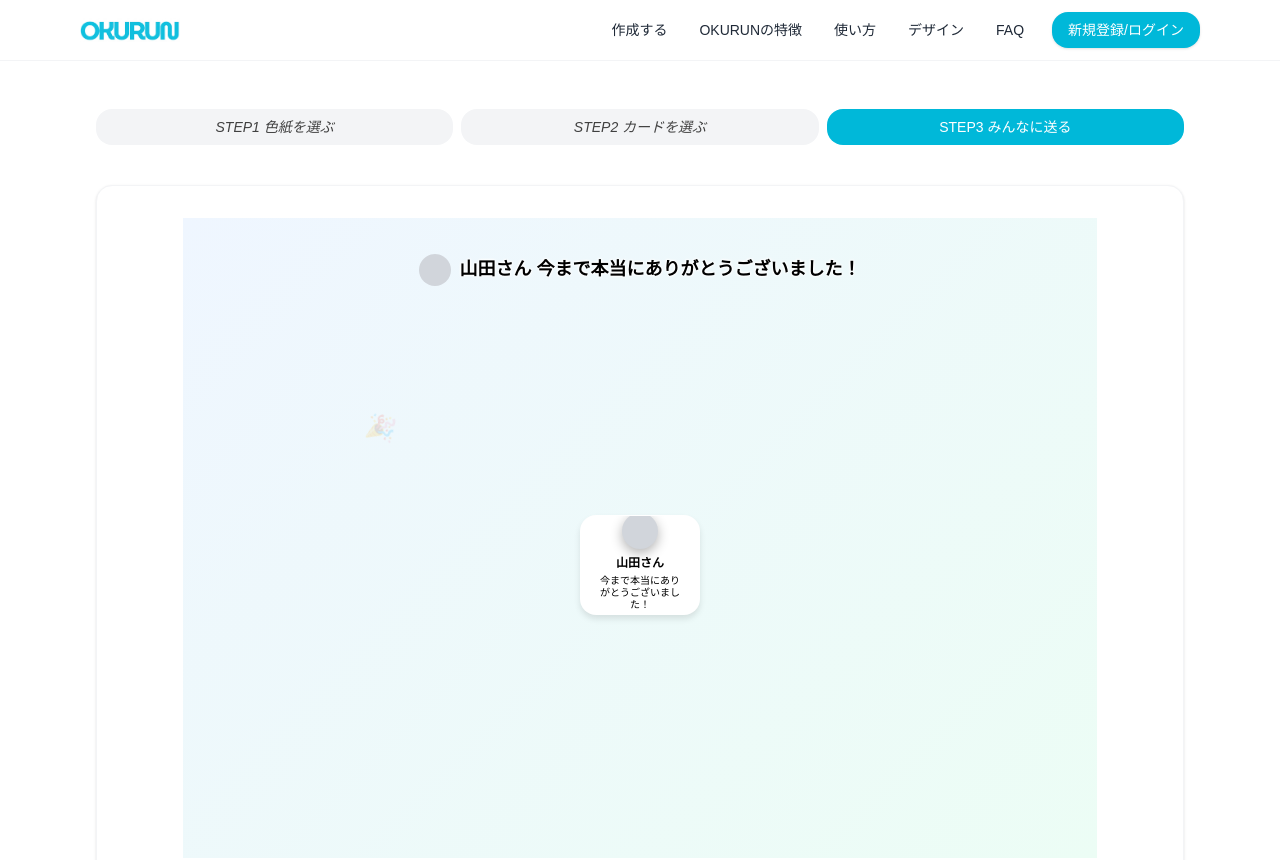
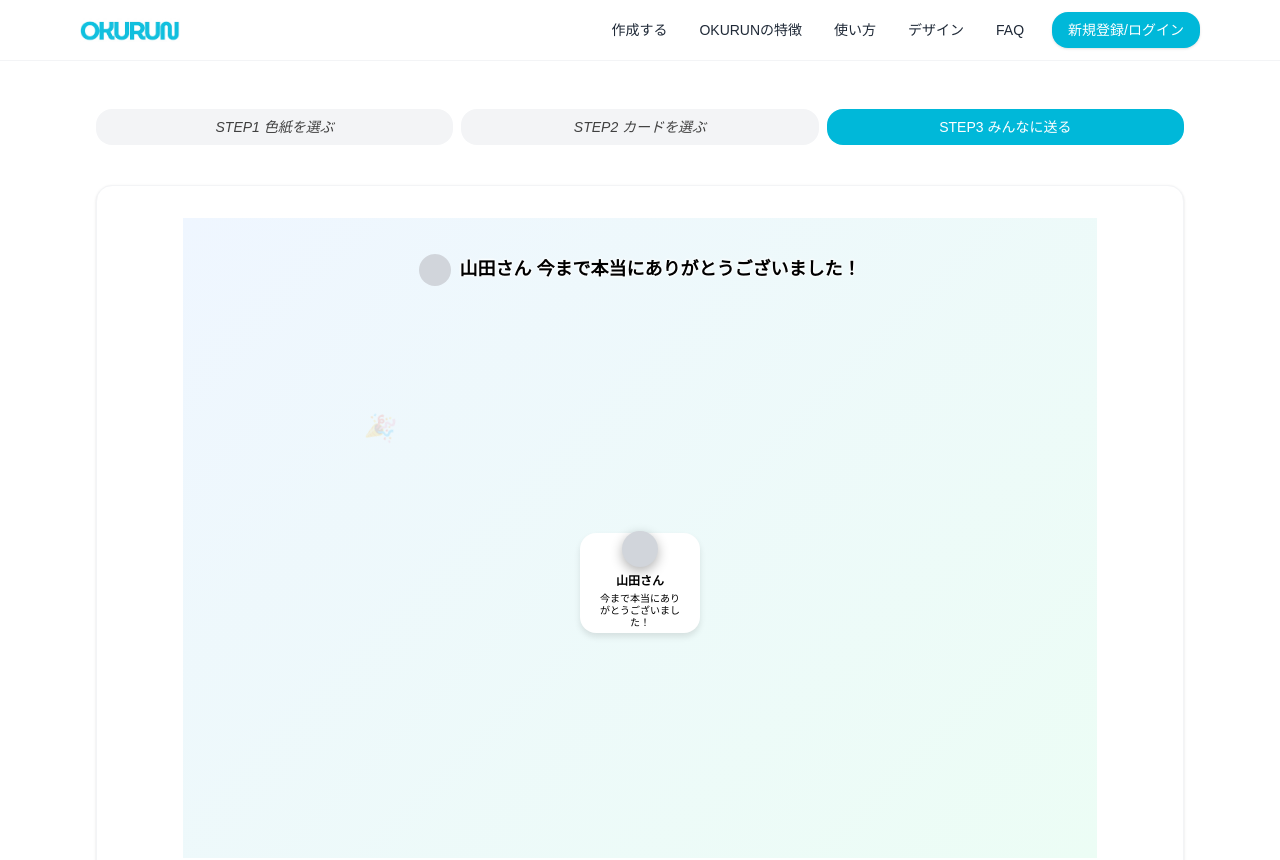
Before and after one commit to takumitennis/okurun, a Next.js app: page /share/1 in a window 1280 px wide. Shown: the top 860 px of the page. Built offline with nearby package versions, Linux system fonts and the light colour scheme.

Commit message:
fix(ui): add sufficient top margin to prevent photo cutoff

```diff
--- a/components/board/BoardPreview.tsx
+++ b/components/board/BoardPreview.tsx
@@ -140,7 +140,8 @@ export default function BoardPreview({
       <div
         className="absolute inset-0 p-4"
         style={{
-          paddingTop: '70px',
+          paddingTop: '90px',
+          paddingBottom: '20px',
           display: 'grid',
           gridTemplateColumns: `repeat(${cols}, ${CARD_WIDTH}px)`,
           gap: `${gap}px`,
@@ -151,7 +152,7 @@ export default function BoardPreview({
       >
         {/* 受取人カード（最初のカード） */}
         <div
-          className="relative rounded-2xl shadow-lg flex flex-col items-center justify-center p-3 text-neutral-800 overflow-hidden"
+          className="relative rounded-2xl shadow-lg flex flex-col items-center justify-center p-3 text-neutral-800"
           style={{
             width: `${CARD_WIDTH}px`,
             height: `${CARD_HEIGHT}px`,
@@ -160,7 +161,8 @@ export default function BoardPreview({
             backgroundSize: 'cover',
             backgroundPosition: 'center',
             border: '1px solid rgba(255, 255, 255, 0.8)',
-            boxShadow: '0 4px 6px rgba(0, 0, 0, 0.1)'
+            boxShadow: '0 4px 6px rgba(0, 0, 0, 0.1)',
+            marginTop: '20px'
           }}
         >
           {/* カードデザインがある場合は薄いオーバーレイ */}
@@ -217,7 +219,7 @@ export default function BoardPreview({
         {messages.map((message, index) => (
           <div
             key={message.id}
-            className="relative rounded-2xl shadow-lg flex flex-col items-center justify-center p-3 text-neutral-800 overflow-hidden"
+            className="relative rounded-2xl shadow-lg flex flex-col items-center justify-center p-3 text-neutral-800"
             style={{
               width: `${CARD_WIDTH}px`,
               height: `${CARD_HEIGHT}px`,
@@ -226,7 +228,8 @@ export default function BoardPreview({
               backgroundSize: 'cover',
               backgroundPosition: 'center',
               border: '1px solid rgba(255, 255, 255, 0.8)',
-              boxShadow: '0 4px 6px rgba(0, 0, 0, 0.1)'
+              boxShadow: '0 4px 6px rgba(0, 0, 0, 0.1)',
+              marginTop: '20px'
             }}
           >
             {/* カードデザインがある場合は薄いオーバーレイ */}
```
